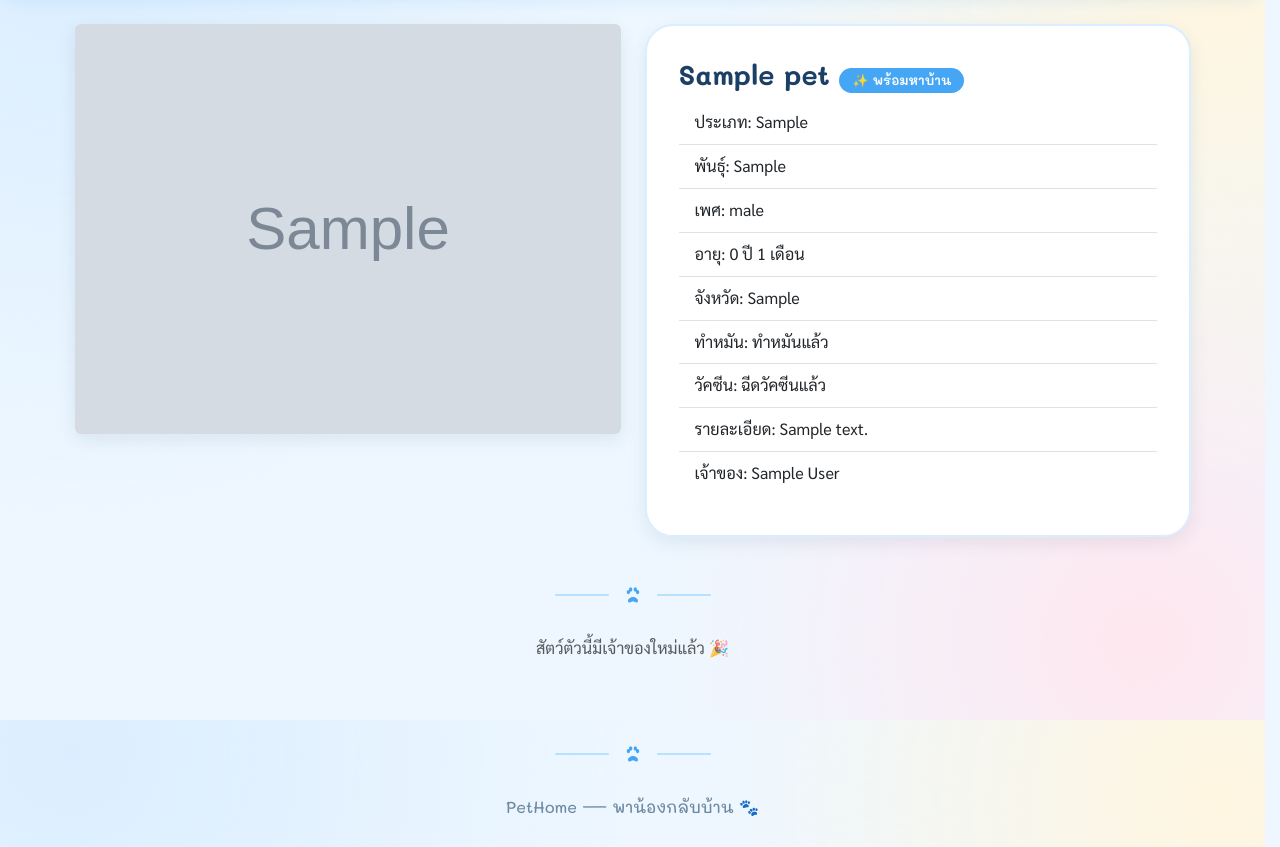
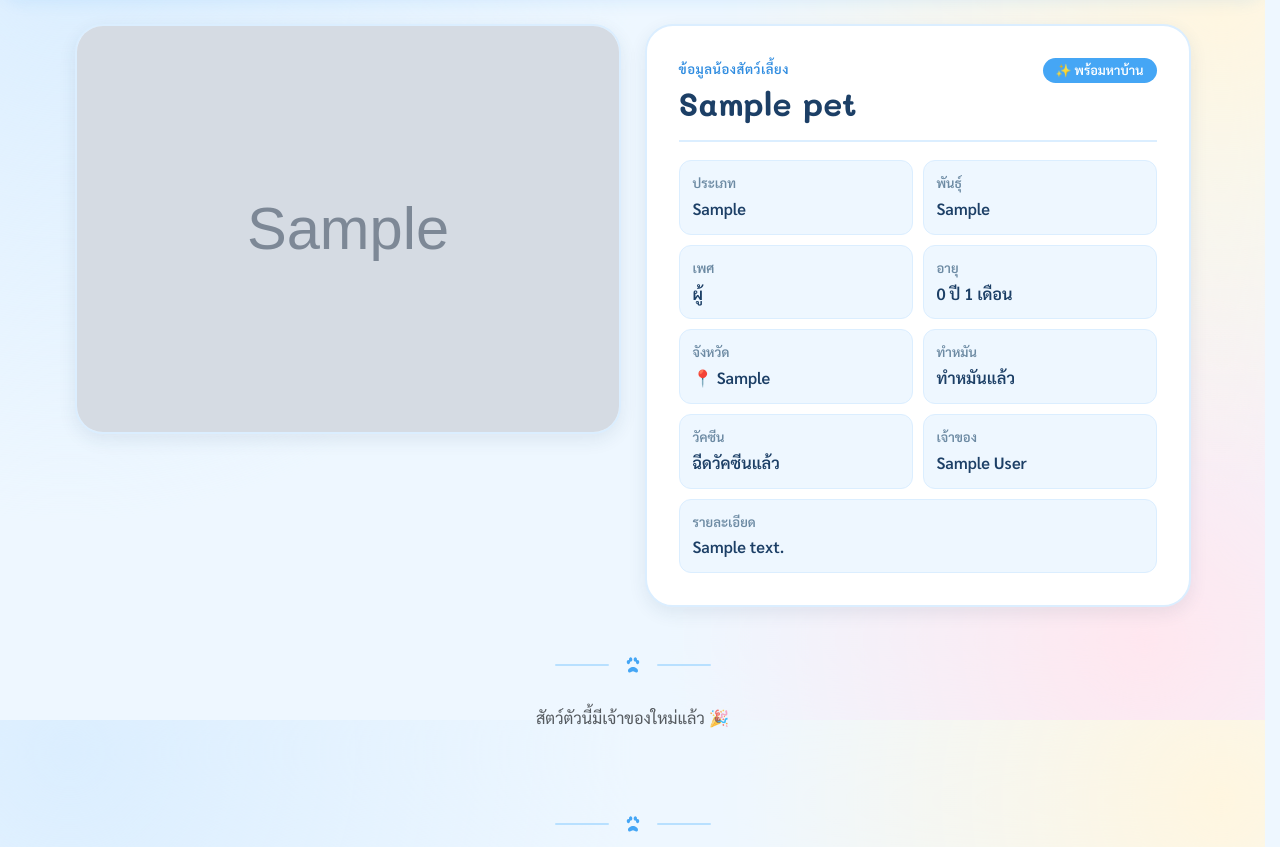
Before and after one commit to Hihellxc/Project-PetHome, a Flask app: page /pet/1 in a window 1280 px wide. Shown: the part 80-927 px from the top of the page. Run offline with Flask 3, Linux system fonts and the light colour scheme; tables that the repository leaves empty or names only in its code hold one stand-in row (values such as "Sample post"); grey boxes marked "Sample" are stand-in pictures; some libraries are stand-ins or nearby versions.

Commit message:
Refactor pet detail and home templates for improved layout and accessibility; enhance CSS styles for better visual consistency

```diff
--- a/frontend/static/css/style.css
+++ b/frontend/static/css/style.css
@@ -270,9 +270,11 @@
 .pet-image-wrap { position: relative; }
 
 .pet-image {
-  height: 200px;
+  aspect-ratio: 4 / 3;
+  height: auto;
   object-fit: cover;
   width: 100%;
+  background: var(--sky-100);
 }
 
 .pet-sticker {
@@ -298,7 +300,12 @@
   border: 2px solid var(--sky-200);
 }
 
-.pet-card .card-body { padding: 18px; }
+.pet-card .card-body {
+  display: flex;
+  flex-direction: column;
+  min-height: 238px;
+  padding: 20px;
+}
 
 .pet-card .card-title {
   color: var(--navy-700);
@@ -317,6 +324,86 @@
   font-weight: 600;
   margin-right: 4px;
   margin-bottom: 4px;
+}
+
+.pet-card-meta {
+  min-height: 104px;
+}
+
+.pet-card-button {
+  width: 100%;
+}
+
+.pet-detail-image {
+  display: block;
+  width: 100%;
+  aspect-ratio: 4 / 3;
+  object-fit: cover;
+  border: 2px solid var(--sky-200);
+  border-radius: var(--radius-xl);
+  box-shadow: var(--shadow-card);
+  background: var(--sky-100);
+}
+
+.pet-detail-panel {
+  padding: 28px;
+}
+
+.pet-detail-heading {
+  display: flex;
+  align-items: flex-start;
+  justify-content: space-between;
+  gap: 16px;
+  padding-bottom: 18px;
+  margin-bottom: 18px;
+  border-bottom: 2px solid var(--sky-200);
+}
+
+.pet-eyebrow {
+  margin: 0 0 4px;
+  color: var(--sky-600);
+  font-size: 0.82rem;
+  font-weight: 700;
+  letter-spacing: 0.04em;
+}
+
+.pet-detail-title {
+  font-size: 2rem;
+}
+
+.pet-facts {
+  display: grid;
+  grid-template-columns: repeat(2, minmax(0, 1fr));
+  gap: 10px;
+  padding: 0;
+  list-style: none;
+}
+
+.pet-facts li {
+  display: flex;
+  flex-direction: column;
+  gap: 2px;
+  min-width: 0;
+  padding: 11px 13px;
+  background: var(--sky-100);
+  border: 1px solid var(--sky-200);
+  border-radius: var(--radius-sm);
+}
+
+.pet-facts li > span {
+  color: var(--ink-soft);
+  font-size: 0.82rem;
+  font-weight: 600;
+}
+
+.pet-facts li > strong {
+  color: var(--navy-700);
+  font-weight: 600;
+  overflow-wrap: anywhere;
+}
+
+.pet-facts .pet-fact-wide {
+  grid-column: 1 / -1;
 }
 
 /* ---------- ปุ่ม (แบบ pill น่ารัก) ---------- */
@@ -554,6 +641,18 @@
 
   .form-panel { padding: 24px 20px; }
 
+  .pet-detail-panel { padding: 24px 20px; }
+
+  .pet-detail-heading {
+    flex-direction: column;
+    gap: 10px;
+  }
+
+  .pet-detail-title { font-size: 1.7rem; }
+
+  .pet-facts { grid-template-columns: 1fr; }
+  .pet-facts .pet-fact-wide { grid-column: auto; }
+
   .table-pethome {
     display: block;
     overflow-x: auto;
--- a/frontend/templates/home.html
+++ b/frontend/templates/home.html
@@ -109,14 +109,14 @@
       </div>
       <div class="card-body d-flex flex-column">
         <h5 class="card-title mb-2">{{ pet.name }}</h5>
-        <div class="mb-3">
+        <div class="pet-card-meta mb-3">
           <span class="pet-tag">{{ '🐶' if pet.type == 'หมา' else '🐱' }} {{ pet.type }}</span>
           <span class="pet-tag">พันธุ์: {{ pet.breed or 'ไม่ทราบ' }}</span>
           <span class="pet-tag">อายุ: {{ pet.age_years }} ปี{% if pet.age_remainder %} {{ pet.age_remainder }} เดือน{% endif %}</span>
           <span class="pet-tag">📍 {{ pet.province }}</span>
         </div>
         <a href="{{ url_for('pet_detail', pet_id=pet.pet_id) }}"
-           class="btn btn-primary mt-auto">ดูรายละเอียด</a>
+           class="btn btn-primary pet-card-button mt-auto">ดูรายละเอียด</a>
       </div>
     </div>
   </div>
--- a/frontend/templates/pet_detail.html
+++ b/frontend/templates/pet_detail.html
@@ -5,31 +5,35 @@
 <div class="row g-4">
   <div class="col-md-6">
     {% if pet.image %}
-      <img src="{{ pet.image }}" class="img-fluid rounded" style="border-radius: 20px; box-shadow: var(--shadow-card); width:100%; object-fit:cover; max-height:420px;">
+      <img src="{{ pet.image }}" class="pet-detail-image" alt="{{ pet.name }}">
     {% else %}
-      <img src="https://via.placeholder.com/500x350/eaf5ff/3d8bfd?text=PetHome" class="img-fluid" style="border-radius: 20px; width:100%;">
+      <img src="https://via.placeholder.com/500x350/eaf5ff/3d8bfd?text=PetHome" class="pet-detail-image" alt="ไม่มีรูป {{ pet.name }}">
     {% endif %}
   </div>
 
   <div class="col-md-6">
-    <div class="form-panel h-100">
-      <h2>{{ pet.name }}
+    <div class="form-panel pet-detail-panel h-100">
+      <div class="pet-detail-heading">
+        <div>
+          <p class="pet-eyebrow">ข้อมูลน้องสัตว์เลี้ยง</p>
+          <h2 class="pet-detail-title mb-0">{{ pet.name }}</h2>
+        </div>
         {% if pet.status == 'adopted' %}
           <span class="badge badge-adopted">🏡 มีบ้านแล้ว</span>
         {% else %}
           <span class="badge badge-available">✨ พร้อมหาบ้าน</span>
         {% endif %}
-      </h2>
-      <ul class="list-group list-group-flush mb-2">
-        <li class="list-group-item bg-transparent">ประเภท: {{ pet.type }}</li>
-        <li class="list-group-item bg-transparent">พันธุ์: {{ pet.breed or 'ไม่ทราบ' }}</li>
-        <li class="list-group-item bg-transparent">เพศ: {{ pet.gender }}</li>
-        <li class="list-group-item bg-transparent">อายุ: {{ pet.age_years }} ปี{% if pet.age_remainder %} {{ pet.age_remainder }} เดือน{% endif %}</li>
-        <li class="list-group-item bg-transparent">จังหวัด: {{ pet.province }}</li>
-        <li class="list-group-item bg-transparent">ทำหมัน: {{ 'ทำหมันแล้ว' if pet.sterilization_status else 'ยังไม่ได้ทำหมัน' }}</li>
-        <li class="list-group-item bg-transparent">วัคซีน: {{ 'ฉีดวัคซีนแล้ว' if pet.vaccinated else 'ยังไม่ได้ฉีดวัคซีน' }}</li>
-        <li class="list-group-item bg-transparent">รายละเอียด: {{ pet.description }}</li>
-        <li class="list-group-item bg-transparent">เจ้าของ: {{ pet.owner_name }}</li>
+      </div>
+      <ul class="pet-facts mb-0">
+        <li><span>ประเภท</span><strong>{{ pet.type }}</strong></li>
+        <li><span>พันธุ์</span><strong>{{ pet.breed or 'ไม่ทราบ' }}</strong></li>
+        <li><span>เพศ</span><strong>{{ 'ผู้' if pet.gender == 'male' else 'เมีย' if pet.gender == 'female' else 'ไม่ระบุ' }}</strong></li>
+        <li><span>อายุ</span><strong>{{ pet.age_years }} ปี{% if pet.age_remainder %} {{ pet.age_remainder }} เดือน{% endif %}</strong></li>
+        <li><span>จังหวัด</span><strong>📍 {{ pet.province }}</strong></li>
+        <li><span>ทำหมัน</span><strong>{{ 'ทำหมันแล้ว' if pet.sterilization_status else 'ยังไม่ได้ทำหมัน' }}</strong></li>
+        <li><span>วัคซีน</span><strong>{{ 'ฉีดวัคซีนแล้ว' if pet.vaccinated else 'ยังไม่ได้ฉีดวัคซีน' }}</strong></li>
+        <li><span>เจ้าของ</span><strong>{{ pet.owner_name }}</strong></li>
+        <li class="pet-fact-wide"><span>รายละเอียด</span><strong>{{ pet.description }}</strong></li>
       </ul>
     </div>
   </div>
```
